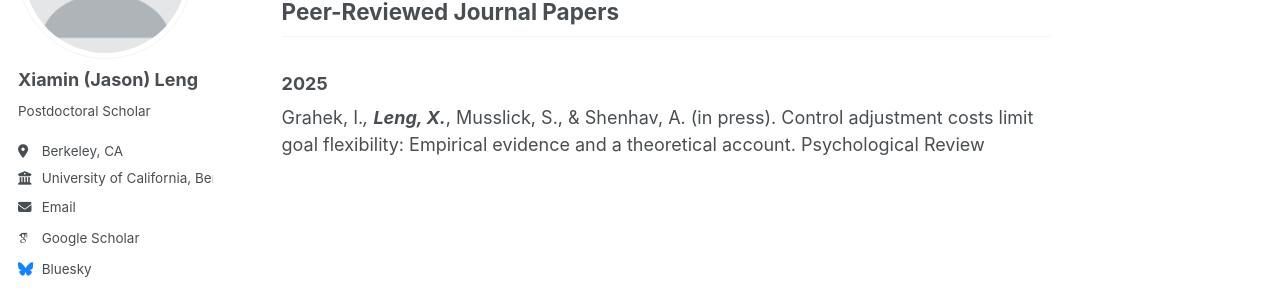
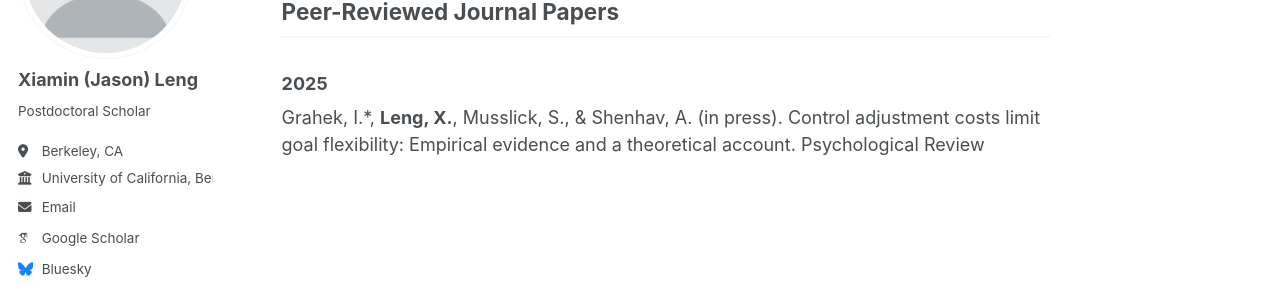
Before and after one commit to Jasonleng/jasonleng.github.io, a Jekyll site: the page built from _pages/publications.md, in a window 1280 px wide. Shown: the part 222-522 px from the top of the page. Built offline with Jekyll 4.4.1, drawn with Linux system fonts in a browser that asks for light colours; some web fonts are replaced.

```diff
--- a/_pages/publications.md
+++ b/_pages/publications.md
@@ -9,4 +9,4 @@ You can also find the list of my publications on [my Google Scholar profile](htt
 ## Peer-Reviewed Journal Papers
 
 ### 2025
-Grahek, I.*, **Leng, X.***, Musslick, S., & Shenhav, A. (in press). Control adjustment costs limit goal flexibility: Empirical evidence and a theoretical account. Psychological Review
+Grahek, I.*, **Leng, X.**, Musslick, S., & Shenhav, A. (in press). Control adjustment costs limit goal flexibility: Empirical evidence and a theoretical account. Psychological Review
```
